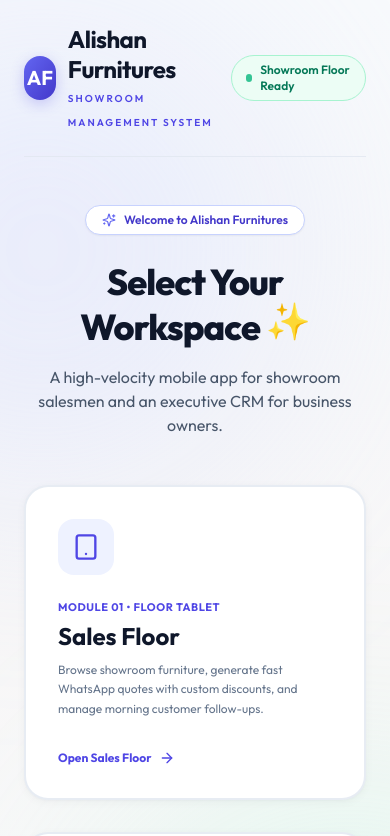
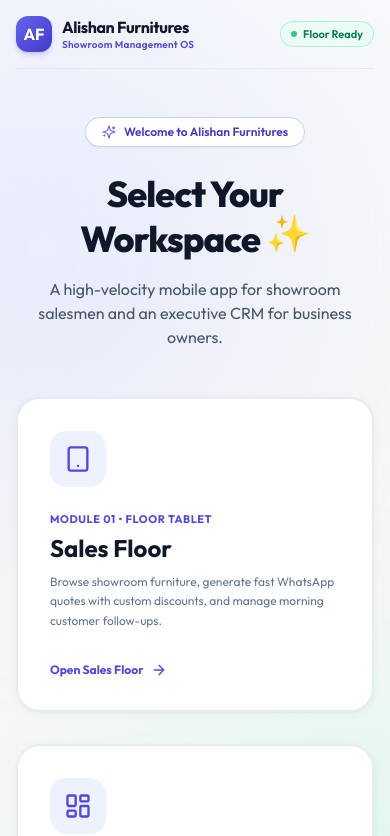
Before and after one commit to muzammilkittur789-es/Furniture-Retail-CRM, a Next.js app: page / in a window 390 px wide. Shown: the top 836 px of the page. Built offline with nearby package versions, Linux system fonts and the light colour scheme.

Commit message:
fix(landing): streamline mobile header layout, prevent awkward line wrapping, and refine status badge

```diff
--- a/app/page.tsx
+++ b/app/page.tsx
@@ -3,30 +3,30 @@ import { Tablet, LayoutDashboard, ArrowRight, Sparkles, PhoneCall, ShieldCheck }
 
 export default function RootHomePage() {
   return (
-    <div className="min-h-screen bg-gradient-to-b from-slate-50 via-indigo-50/20 to-slate-50 text-slate-900 flex flex-col justify-between p-6 sm:p-12 relative overflow-hidden font-sans">
+    <div className="min-h-screen bg-gradient-to-b from-slate-50 via-indigo-50/20 to-slate-50 text-slate-900 flex flex-col justify-between p-4 sm:p-12 relative overflow-hidden font-sans">
       {/* Background Soft Blobs */}
       <div className="absolute top-0 right-1/4 w-[500px] h-[500px] bg-indigo-200/30 rounded-full blur-[120px] pointer-events-none" />
       <div className="absolute bottom-0 left-1/4 w-[500px] h-[500px] bg-emerald-200/30 rounded-full blur-[120px] pointer-events-none" />
 
       {/* Top Header */}
-      <header className="relative z-10 max-w-6xl w-full mx-auto flex items-center justify-between border-b border-slate-200/80 pb-6">
-        <div className="flex items-center gap-3">
-          <div className="w-11 h-11 rounded-2xl bg-gradient-to-br from-indigo-500 to-indigo-700 text-white flex items-center justify-center font-display text-xl font-bold shadow-brand">
+      <header className="relative z-10 max-w-6xl w-full mx-auto flex items-center justify-between border-b border-slate-200/80 pb-4 sm:pb-6 gap-3">
+        <div className="flex items-center gap-2.5 sm:gap-3.5 min-w-0">
+          <div className="w-9 h-9 sm:w-11 sm:h-11 rounded-xl sm:rounded-2xl bg-gradient-to-br from-indigo-500 to-indigo-700 text-white flex items-center justify-center font-display text-base sm:text-xl font-bold shadow-md shadow-indigo-600/20 shrink-0">
             AF
           </div>
-          <div>
-            <span className="font-display text-2xl tracking-tight font-bold text-slate-900 block leading-tight">
+          <div className="min-w-0">
+            <span className="font-display text-base sm:text-2xl font-bold tracking-tight text-slate-900 block leading-tight truncate">
               Alishan Furnitures
             </span>
-            <span className="text-[10px] uppercase tracking-[0.2em] text-indigo-600 font-semibold">
-              Showroom Management System
+            <span className="text-[10px] sm:text-xs text-indigo-600 font-semibold tracking-wide block truncate">
+              Showroom Management OS
             </span>
           </div>
         </div>
 
-        <div className="flex items-center gap-2 px-3.5 py-1.5 rounded-full bg-emerald-50 border border-emerald-200 text-xs font-semibold text-emerald-700 shadow-2xs">
-          <span className="w-2 h-2 rounded-full bg-emerald-500 animate-pulse" />
-          <span>Showroom Floor Ready</span>
+        <div className="inline-flex items-center gap-1.5 px-2.5 py-1 sm:px-3.5 sm:py-1.5 rounded-full bg-emerald-50 border border-emerald-200/90 text-[11px] sm:text-xs font-semibold text-emerald-700 shadow-2xs whitespace-nowrap shrink-0">
+          <span className="w-1.5 h-1.5 sm:w-2 sm:h-2 rounded-full bg-emerald-500 animate-pulse shrink-0" />
+          <span>Floor Ready</span>
         </div>
       </header>
 
```
